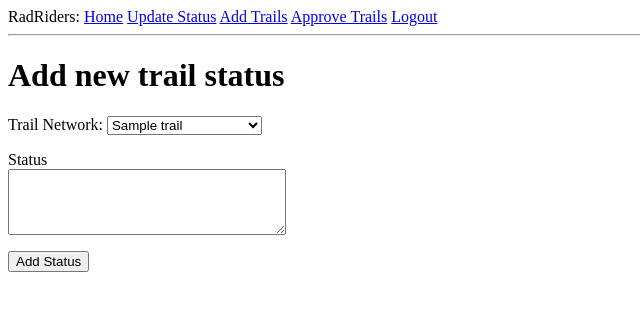
After one commit to jeffreycharters/radriders-real, a Flask app: page /new_status in a window 1280 px wide. The commit adds this page. Shown: the top 311 px of the page, without its empty margins (0-640 px from the left). Run offline with Flask 2, Linux system fonts and the light colour scheme; a user stored in the database is signed in; tables that the repository leaves empty hold one stand-in row (values such as "Sample post"); some libraries are stand-ins or nearby versions.

Commit message:
Add status functionality

```diff
--- /dev/null
+++ b/app/status/forms.py
@@ -0,0 +1,10 @@
+from flask_wtf import FlaskForm
+from wtforms import StringField, SelectField, SubmitField, TextAreaField
+from wtforms.validators import DataRequired, ValidationError, Email, EqualTo
+from app.trails.models import Trails
+
+
+class NewStatusForm(FlaskForm):
+    trails = SelectField('Trail Network', coerce=int)
+    body = TextAreaField('Status', validators=[DataRequired()])
+    submit = SubmitField('Add Status')
--- a/app/status/models.py
+++ b/app/status/models.py
@@ -1,5 +1,6 @@
 from datetime import datetime
 from app import db
+
 
 class Status(db.Model):
     id = db.Column(db.Integer, primary_key=True)
@@ -9,4 +10,4 @@ class Status(db.Model):
     trail_system = db.Column(db.Integer, db.ForeignKey('trails.id'))
 
     def __repr__(self):
-        return f'<Status { self.body }>'
+        return f'<Status {self.author, self.trails, self.body }>'
--- a/app/status/routes.py
+++ b/app/status/routes.py
@@ -1,10 +1,32 @@
 from flask import Blueprint, render_template, redirect, flash, url_for
-from flask import current_app as app
+from flask import current_app as app, request
+from flask_login import login_required, current_user
+from app import db
 from app.status.models import Status
+from app.status.forms import NewStatusForm
+from app.trails.models import Trails
 
 status_bp = Blueprint('status_bp', __name__,
-                     template_folder='templates',
-                     static_folder='static')
+                      template_folder='templates',
+                      static_folder='static')
+
+
+@status_bp.route('/new_status', methods=['GET', 'POST'])
+@login_required
+def new_status():
+    form = NewStatusForm()
+    all_trail_names = Trails.query.distinct(
+        Trails.name).order_by(Trails.name.asc()).all()
+    form.trails.choices = [(t.id, t.name) for t in all_trail_names]
+    if form.validate_on_submit():
+        trail_network = Trails.query.filter_by(id=form.trails.data).first()
+        status = Status(author=current_user,
+                        trails=trail_network, body=form.body.data)
+        db.session.add(status)
+        db.session.commit()
+        flash('Status updated successfully!')
+        redirect(url_for('trails_bp.index'))
+    return render_template('new.html', title='New Trail Status', form=form)
 
 
 @status_bp.route('/status', methods=['GET', 'POST'])
--- /dev/null
+++ b/app/status/templates/new.html
@@ -0,0 +1,29 @@
+{% extends 'base.html' %}
+
+{% block app_content %}
+
+<h1>Add new trail status</h1>
+
+<form action="" method="post">
+    {{ form.hidden_tag() }}
+
+    <p>
+        {{ form.trails.label }}:
+        {{ form.trails(style='width: 155px;') }}<br>
+        {% for error in form.trails.errors %}
+            <span style="color: red;">[{{ error }}]</span>
+        {% endfor %}
+    </p>
+
+    <p>
+        {{ form.body.label }}<br>
+        {{ form.body(cols=32, rows=4)}}<br>
+        {% for error in form.body.errors %}
+            <span style="color: red;">[{{ error }}]</span>
+        {% endfor %}
+    </p>
+
+    <p>{{ form.submit() }}</p>
+</form>
+
+{% endblock %}
--- a/app/templates/base.html
+++ b/app/templates/base.html
@@ -2,6 +2,9 @@
     <head>
 
         <meta name="viewport" content="width=device-width, initial-scale=1.0">
+
+        {{ moment.include_jquery() }}
+        {{ moment.include_moment() }}
 
         {% if title %}
             <title>{{ title }} - RadRiders MTB</title>
@@ -14,6 +17,7 @@
         <div>RadRiders:
             <a href="{{ url_for('trails_bp.index') }}">Home</a>
             {% if current_user.is_authenticated %}
+                <a href="{{ url_for('status_bp.new_status') }}">Update Status</a>
                 <a href="{{ url_for('trails_bp.add_trails') }}">Add Trails</a>
             {% endif %}
             {% if current_user.admin %}
--- a/app/trails/routes.py
+++ b/app/trails/routes.py
@@ -3,6 +3,7 @@ from flask import current_app as app
 from flask_login import login_required, current_user
 from app import db
 from app.trails.models import Trails
+from app.status.models import Status
 from app.trails.forms import TrailAddForm
 
 trails_bp = Blueprint('trails_bp', __name__,
@@ -13,7 +14,8 @@ trails_bp = Blueprint('trails_bp', __name__,
 @trails_bp.route('/')
 @trails_bp.route('/index')
 def index():
-    return render_template('index.html')
+    statuses = Status.query.order_by(Status.timestamp.desc()).all()
+    return render_template('index.html', statuses=statuses)
 
 
 @trails_bp.route('/add_trail_system', methods=['GET', 'POST'])
--- a/app/users/templates/register.html
+++ b/app/users/templates/register.html
@@ -15,7 +15,7 @@
     <p>
     {{ form.email.label }}<br>
     {{ form.email(size=32) }}<br>
-    {% for error in form.username.errors %}
+    {% for error in form.email.errors %}
         <span style="color: red;">[{{ error }}]</span>
     {% endfor %}
     </p>
```
Also changed, not shown: app/__init__.py (+7 -3 lines), app/trails/templates/index.html (+7 -1 lines), requirements.txt (+5 -5 lines).
